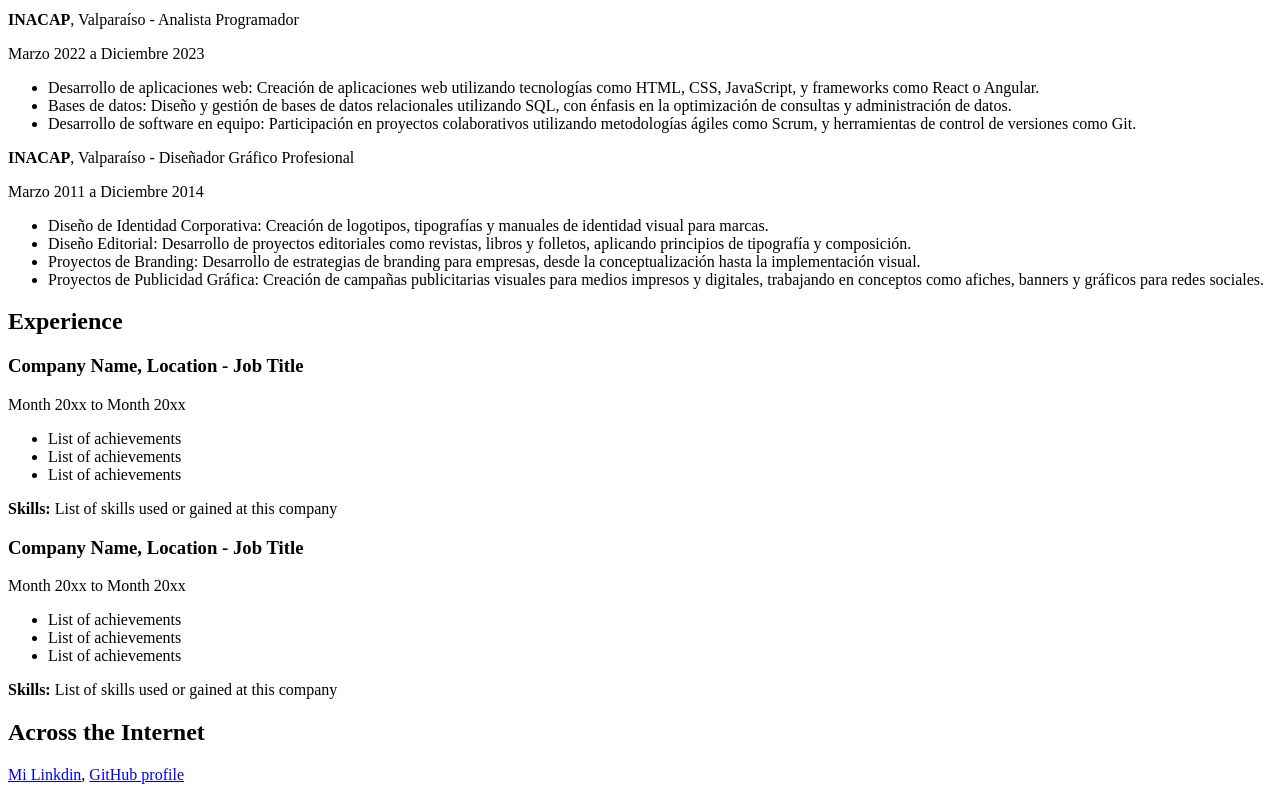
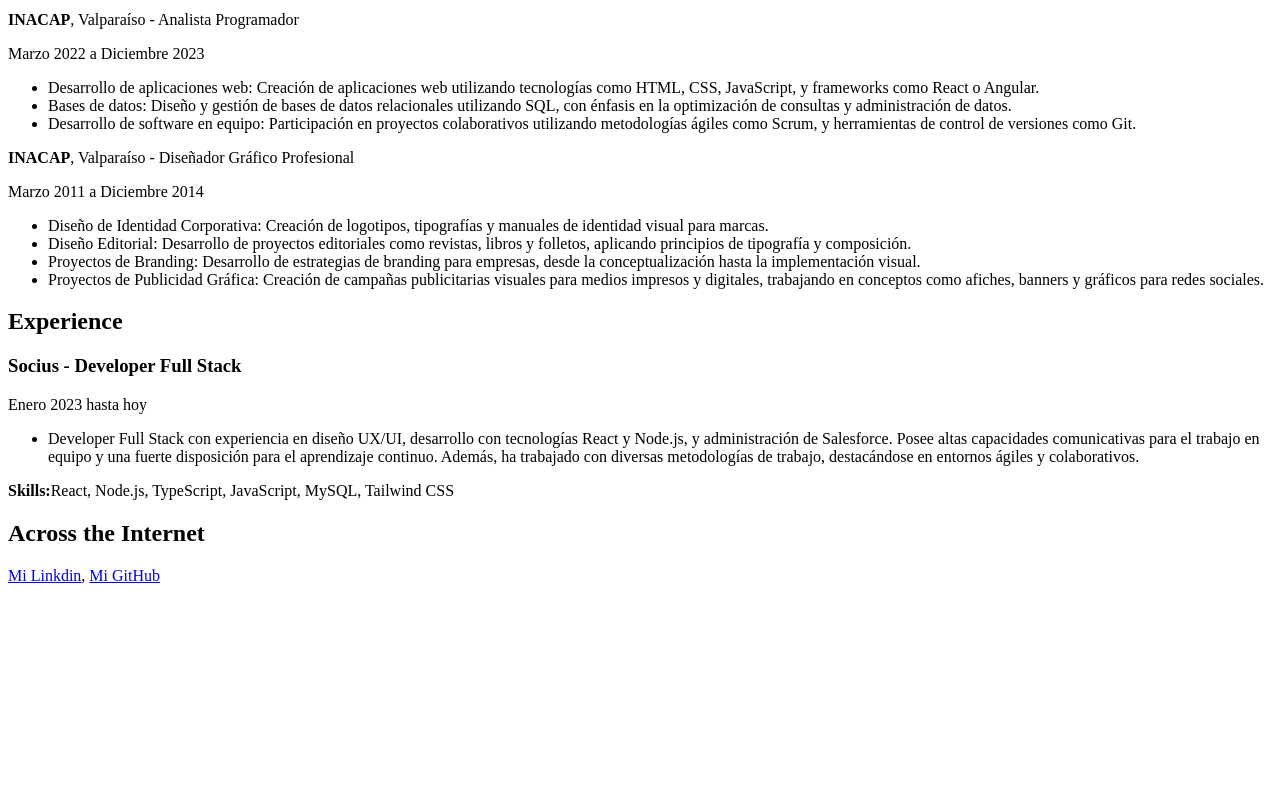
Before and after one commit to GermanParedesE/Single-Page-CV, a plain HTML site: page index.html in a window 1280 px wide. Shown: the part 525-1325 px from the top of the page. After the commit the page ends 1126 px from the top, so only its background shows below. Drawn offline with Linux system fonts and the light colour scheme.

Commit message:
Update index.html

```diff
--- a/index.html
+++ b/index.html
@@ -29,7 +29,7 @@
             Irene Morales, 537 <br>
             Valparaíso, Chile <br>
             (56) 9 512-11-475 <br>
-            <a href="mailto:no_reply@example.com">german.paredes.e@gmail.com</a>
+            <a href="mailto:german.paredes.e@gmail.com">german.paredes.e@gmail.com</a>
         </address>
     </header>
 
@@ -77,31 +77,22 @@
         <h2>Experience</h2>
 
         <article>
-            <h3>Company Name, Location - Job Title</h3>
-            <p>Month 20xx to Month 20xx</p>
+            <h3>Socius - Developer Full Stack</h3>
+            <p>Enero 2023 hasta hoy</p>
             <ul>
-                <li>List of achievements</li>
-                <li>List of achievements</li>
-                <li>List of achievements</li>
+                <li>Developer Full Stack con experiencia en diseño UX/UI, desarrollo con tecnologías React y Node.js, y
+                    administración de Salesforce. Posee altas capacidades comunicativas para el trabajo en equipo y una fuerte
+                    disposición para el aprendizaje continuo. Además, ha trabajado con diversas metodologías de trabajo,
+                    destacándose en entornos ágiles y colaborativos.
+                </li>
             </ul>
-            <p><strong>Skills:</strong> List of skills used or gained at this company</p>
-        </article>
-
-        <article>
-            <h3>Company Name, Location - Job Title</h3>
-            <p>Month 20xx to Month 20xx</p>
-            <ul>
-                <li>List of achievements</li>
-                <li>List of achievements</li>
-                <li>List of achievements</li>
-            </ul>
-            <p><strong>Skills:</strong> List of skills used or gained at this company</p>
+            <p><strong>Skills:</strong>React, Node.js, TypeScript, JavaScript, MySQL, Tailwind CSS</p>
         </article>
     </section>
 
     <section>
         <h2>Across the Internet</h2>
-        <p><a href="https://www.linkedin.com/in/germ%C3%A1n-paredes-escobar-954402a2/" target="_blank">Mi Linkdin</a>, <a href="https://github.com/GermanParedesE" target="_blank">GitHub profile</a></p>
+        <p><a href="https://www.linkedin.com/in/germ%C3%A1n-paredes-escobar-954402a2/" target="_blank">Mi Linkdin</a>, <a href="https://github.com/GermanParedesE" target="_blank">Mi GitHub</a></p>
     </section>
 </body>
 
```
